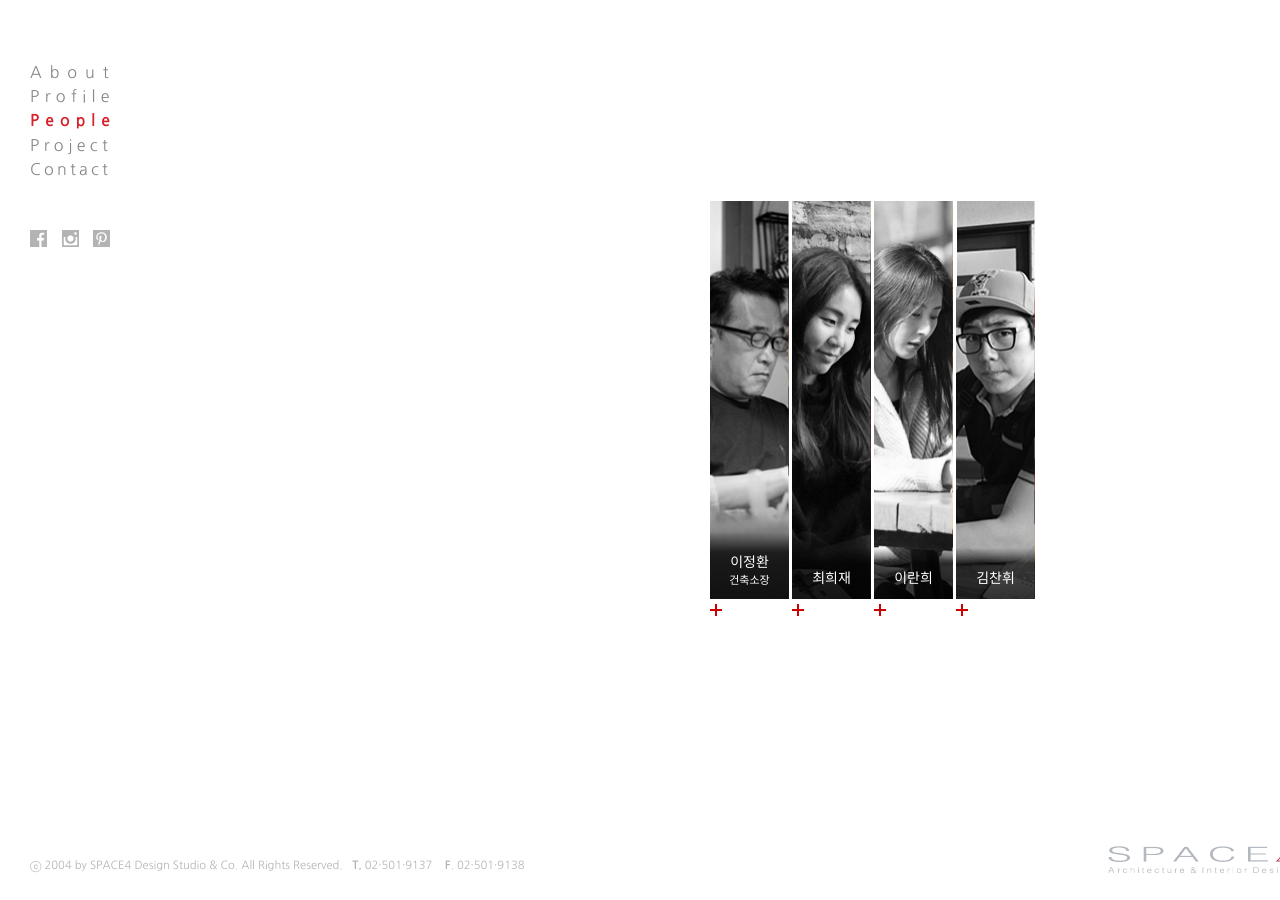
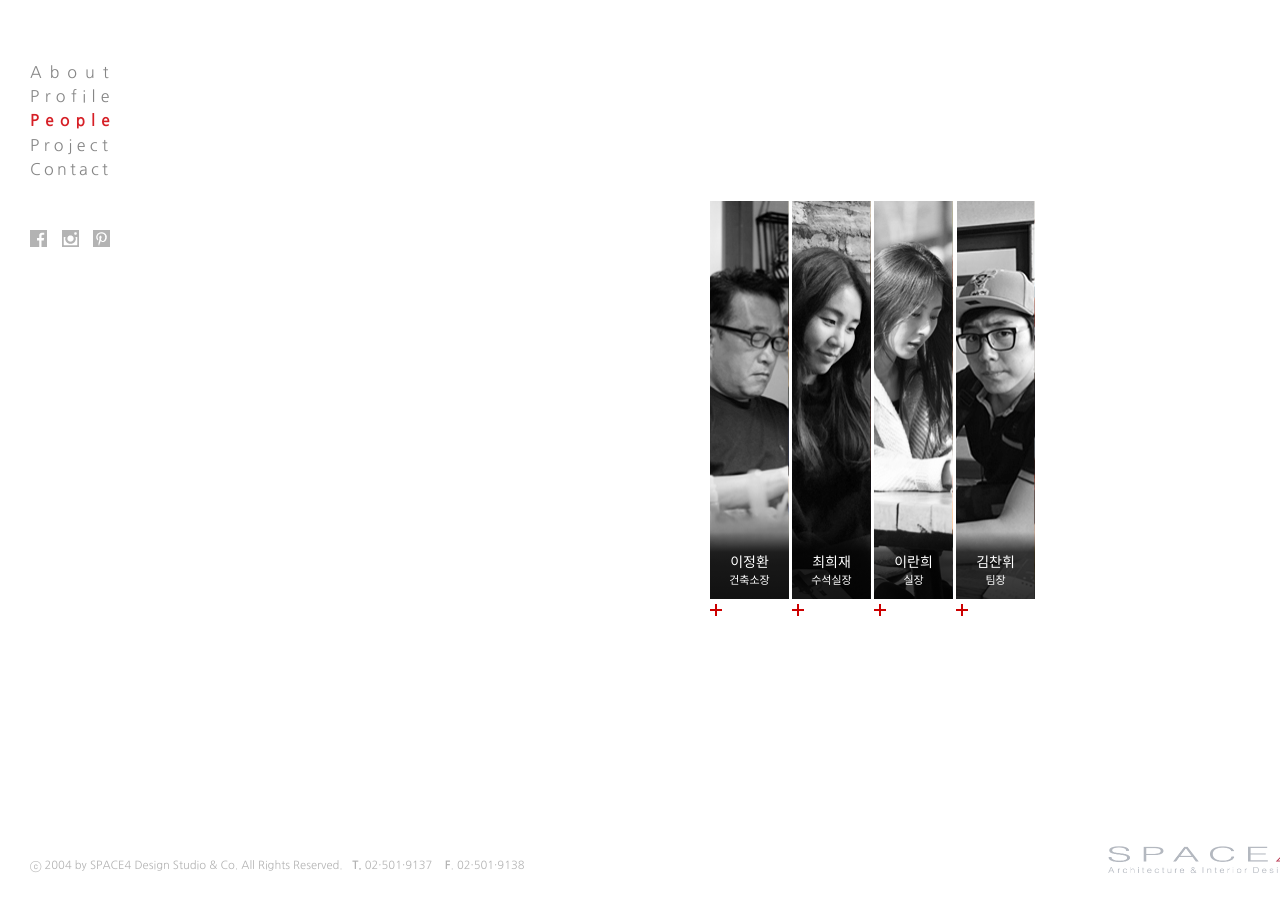
Before and after one commit to space4for/space4for.github.io, a Jekyll site: the page built from people.html, in a window 1280 px wide. Built offline with Jekyll 4.4.1, drawn with Linux system fonts in a browser that asks for light colours.

Commit message:
Update people profile: Choi Hee-jae, Lee Ran-hee, Kim Chan-hwi

```diff
--- a/_data/members.json
+++ b/_data/members.json
@@ -12,7 +12,7 @@
 			"name" : "최희재",
 			"name-en" : "Choi,<br> Hee-Jae",
 			"slug" : "chj",
-			"title" : "",
+			"title" : "수석실장",
 			"image" : "assets/images/people/heejae.jpg",
 			"bwimage" : "assets/images/people/heejae_bw.jpg"
 		},
@@ -20,7 +20,7 @@
 			"name" : "이란희",
 			"name-en" : "Lee,<br> Ran-Hee",
 			"slug" : "lrh",
-			"title" : "",
+			"title" : "실장",
 			"image" : "assets/images/people/ranhee.jpg",
 			"bwimage" : "assets/images/people/ranhee_bw.jpg"
 		},
@@ -28,9 +28,8 @@
 			"name" : "김찬휘",
 			"name-en" : "Kim,<br> Chan-Hwi",
 			"slug" : "kch",
-			"title" : "",
+			"title" : "팀장",
 			"image" : "assets/images/people/chanhwi.jpg",
 			"bwimage" : "assets/images/people/chanhwi_bw.jpg"
-		}
-	]
+		}	]
 }
--- a/people.html
+++ b/people.html
@@ -97,7 +97,16 @@ layout : base
 						</div>
 						<br>
 						<div class="row">
-							<div class="pf-col1">현</div><div class="pf-col2">스튜디오 "SPACE4" 이사</div>
+							<div class="pf-col1">05-10</div><div class="pf-col2">(주)중앙 디자인</div>
+						</div>
+						<div class="row">
+							<div class="pf-col1">10-20</div><div class="pf-col2">스페이스포</div>
+						</div>
+						<div class="row">
+							<div class="pf-col1">20-23</div><div class="pf-col2">(주)CA PARTNERS</div>
+						</div>
+						<div class="row">
+							<div class="pf-col1">24-현</div><div class="pf-col2">스튜디오 "스페이스포" 수석실장</div>
 						</div>
 					</div>
 
@@ -107,7 +116,7 @@ layout : base
 						</div>
 						<br>
 						<div class="row">
-							<div class="pf-col1">현</div><div class="pf-col2">스튜디오 "SPACE4" 실장</div>
+							<div class="pf-col1">10-현</div><div class="pf-col2">스튜디오 "스페이스포" 실장</div>
 						</div>
 					</div>
 
@@ -117,7 +126,10 @@ layout : base
 						</div>
 						<br>
 						<div class="row">
-							<div class="pf-col1">현</div><div class="pf-col2">스튜디오 "SPACE4" 팀장</div>
+							<div class="pf-col1">11-16</div><div class="pf-col2">(주)에스이엘 디자인</div>
+						</div>
+						<div class="row">
+							<div class="pf-col1">17-현</div><div class="pf-col2">스튜디오 "스페이스포" 팀장</div>
 						</div>
 					</div>
 				</div>
```
